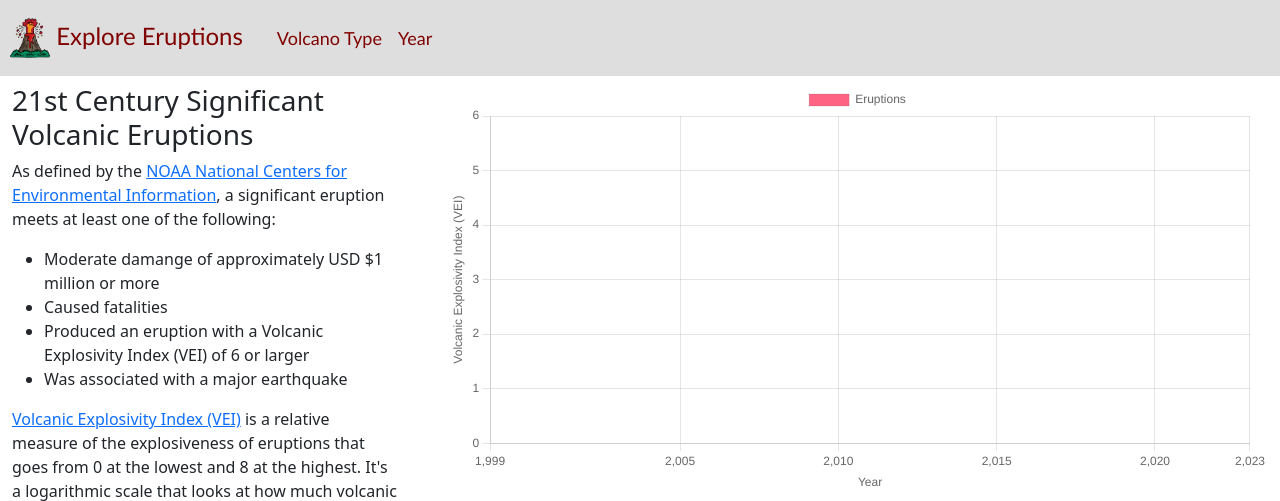
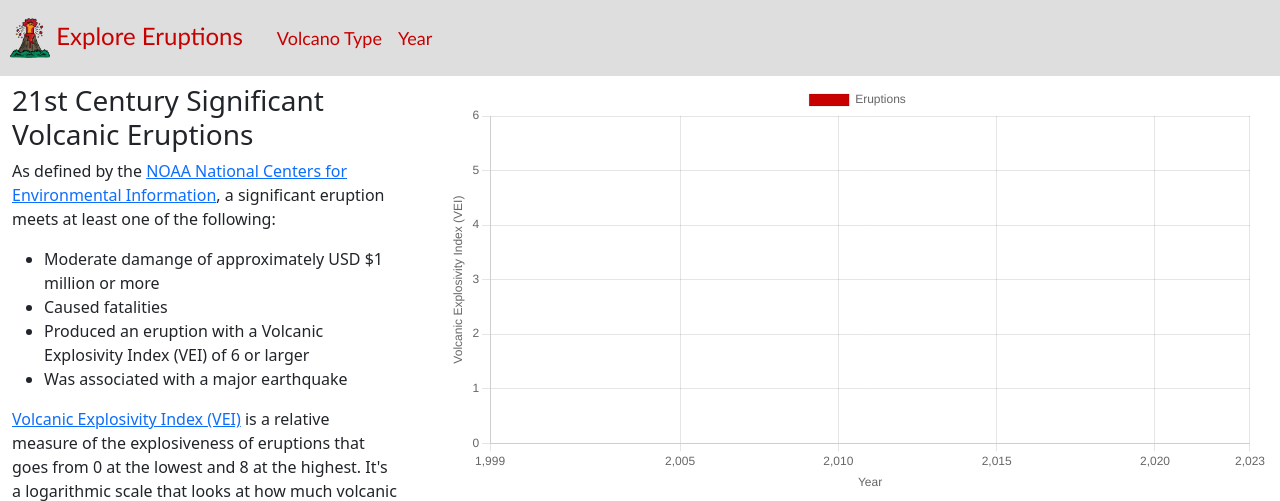
Before and after one commit to anyren/volcanic-eruptions, a Flask app: page / in a window 1280 px wide. Shown: the top 501 px of the page. Run offline with Flask 2, Linux system fonts and the light colour scheme; data that the repository does not hold is empty; some libraries are stand-ins or nearby versions.

Commit message:
fixed tooltip not appearing on some datapoints issue and minor style updates

```diff
--- a/static/css/stylesheet.css
+++ b/static/css/stylesheet.css
@@ -1,5 +1,5 @@
 .navbar-brand{
-    color: maroon;
+    color: rgb(200,0,0);
     background-color: #dedede;
     font-size:x-large;
     padding:10px;
@@ -9,7 +9,7 @@
     font-family: 'Gill Sans', 'Gill Sans MT', Calibri, 'Trebuchet MS', sans-serif;
 }
 .nav-link{
-    color:maroon;
+    color:rgb(200,0,0);
     font-size: large;
 }
 #map{
--- a/static/js/timelapse.js
+++ b/static/js/timelapse.js
@@ -37,7 +37,7 @@
       let key = bubbleEntries[b][0]
       let year = Number(key.slice(0,4));
       let vei = Number(key.slice(-1));
-      let count = bubbleEntries[b][1] * 4;
+      let count = bubbleEntries[b][1] * 6;
       bubbleData.push([year, vei, count]);
     };
 
@@ -48,7 +48,7 @@
     datasets: [{
       label: 'Eruptions',
       data: bubbleData,
-      backgroundColor: 'rgb(255, 99, 132)'
+      backgroundColor: 'rgb(200,0,0)'
     }],
   };
   let delayed;
@@ -69,7 +69,7 @@
         },
       },
       hoverRadius: 10,
-      hoverBorderColor: "black",
+      hoverBorderColor: "rgb(120,0,0)",
       plugins: {
         tooltip: {
           backgroundColor: 'rgba(100,100,100,0.9)',
@@ -77,7 +77,7 @@
               label: (context) => {
                 year= context.parsed.x;
                 vei = context.parsed.y;
-                count = context.raw[2]/4;
+                count = context.raw[2]/6;
                 label = `${count} eruptions with VEI of ${vei} occured in ${year}`;
                 return label;
               },
@@ -109,7 +109,7 @@
         }
       },
       interaction: {
-        mode: 'x'
+        intersect: true
       },
     }
   };
```
